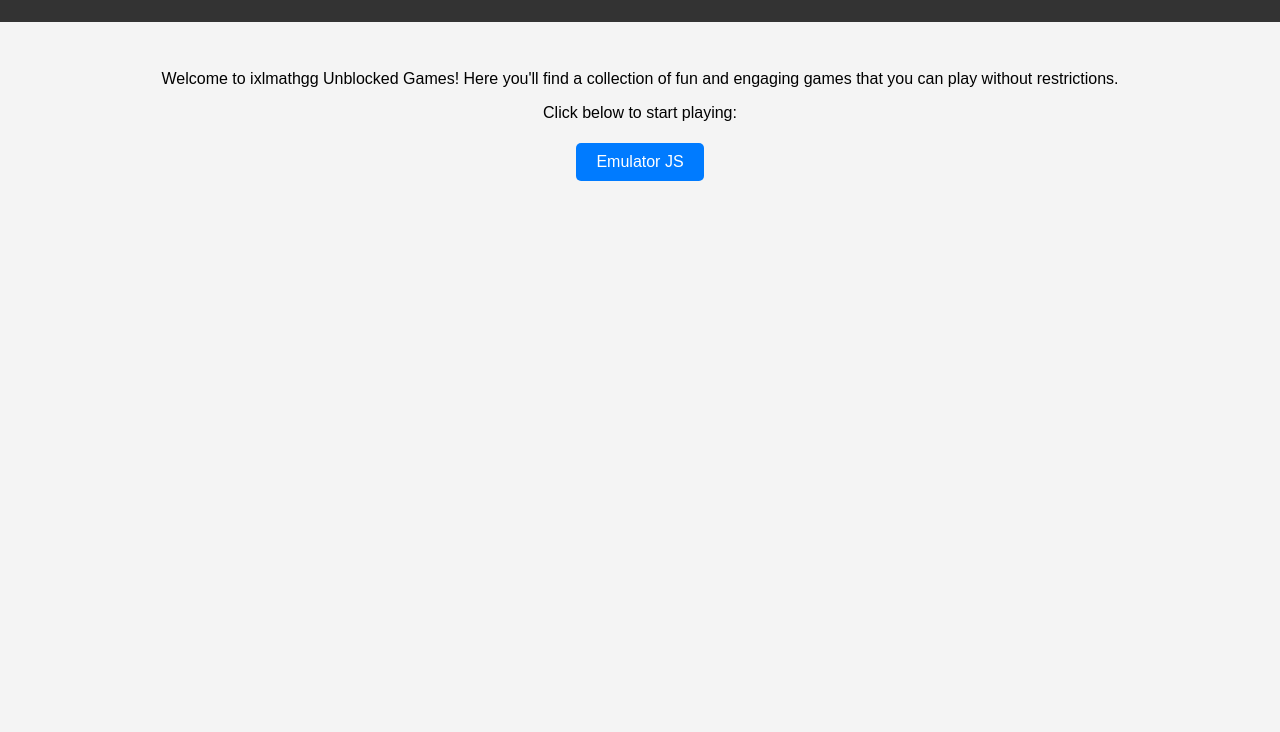
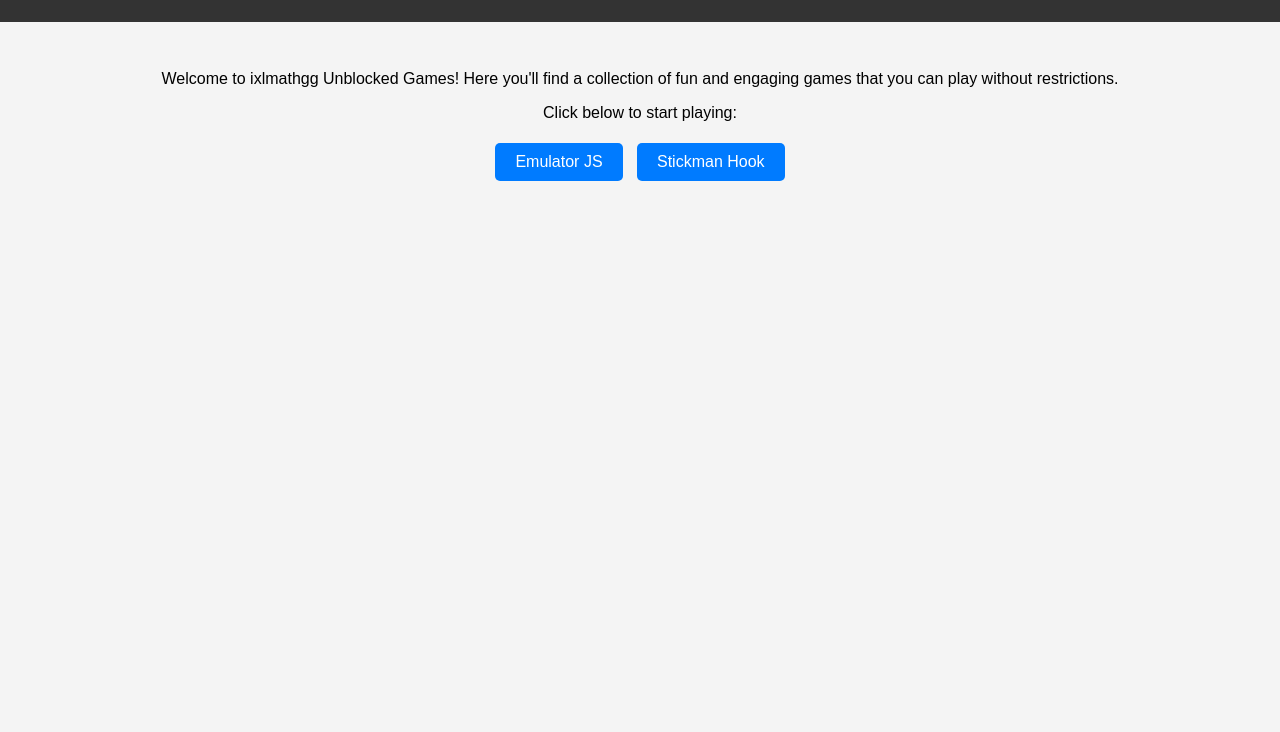
Before and after one commit to ixlmathgg/Kam-chat1.0, a plain HTML site: page index.html in a window 1280 px wide. Shown: the part 68-800 px from the top of the page. Drawn offline with Linux system fonts and the light colour scheme.

Commit message:
Update index.html

```diff
--- a/index.html
+++ b/index.html
@@ -46,7 +46,7 @@
         <p>Welcome to ixlmathgg Unblocked Games! Here you'll find a collection of fun and engaging games that you can play without restrictions.</p>
         <p>Click below to start playing:</p>
         <a href="https://ixlmathgg.github.io/zebra" class="button">Emulator JS</a>
-        <!-- Add more game links here -->
+        <a href="https://ixlmathgg.github.io/kitty" class="button">Stickman Hook</a>
     </main>
 </body>
 </html>
```
